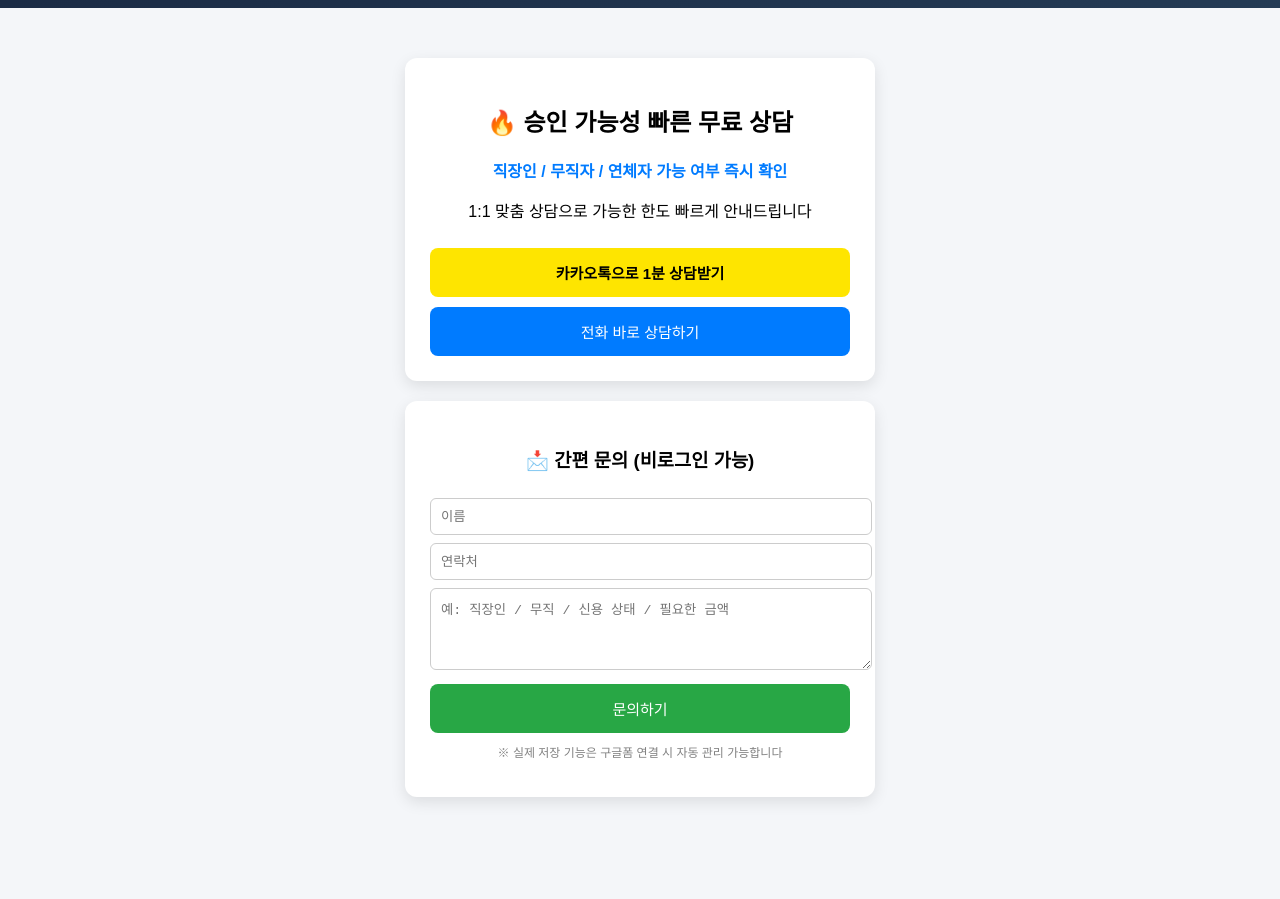
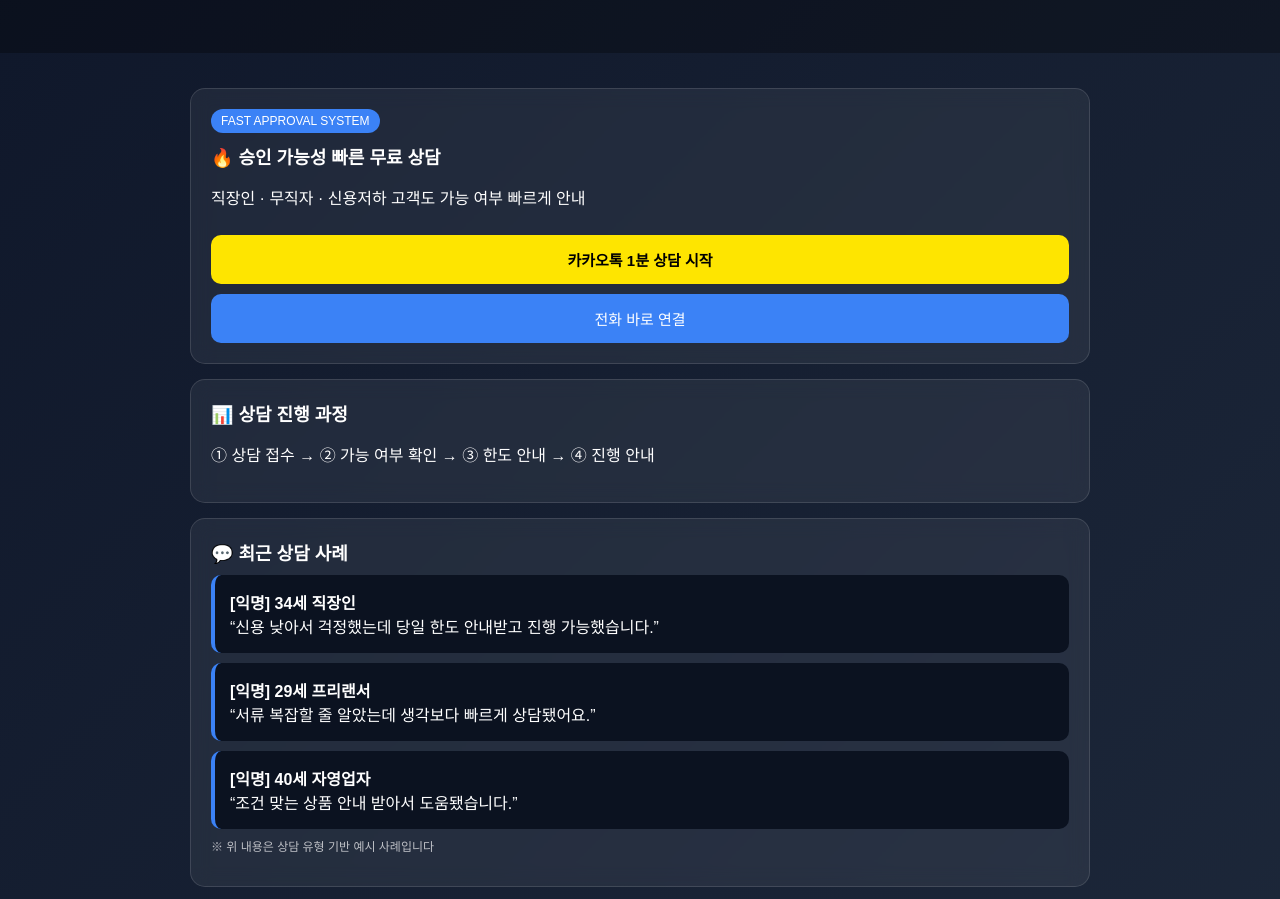
Before and after one commit to koreafinance/koreafinance, a plain HTML site: page index.html in a window 1280 px wide. Shown: the part 121-1020 px from the top of the page. Before the commit the page ends 968 px from the top, so only its background shows below. Drawn offline with Linux system fonts and the light colour scheme.

Commit message:
Update index.html

```diff
--- a/index.html
+++ b/index.html
@@ -5,120 +5,176 @@
 <title>대한재무대부중개</title>
 
 <style>
-body {margin:0;font-family:Arial;background:#f4f6f9;}
-header {
-  background: linear-gradient(135deg,#1a2a44,#243b55);
-  color:white;
-  text-align:center;
-  padding:25px;
-}
-header h1 {
+body{
   margin:0;
-  font-size:26px;
-}
-header p {
-  margin-top:8px;
-  font-size:14px;
-  opacity:0.9;
+  font-family:'Arial';
+  background: linear-gradient(135deg,#0f172a,#1e293b);
+  color:#fff;
 }
 
-section {
-  padding:30px;
+header{
   text-align:center;
+  padding:40px 20px;
+  background: rgba(0,0,0,0.3);
 }
 
-.banner {
-  background:white;
-  padding:25px;
-  margin:20px auto;
-  width:90%;
-  max-width:420px;
-  border-radius:12px;
-  box-shadow:0 5px 15px rgba(0,0,0,0.1);
+header h1{
+  margin:0;
+  font-size:30px;
+  letter-spacing:1px;
 }
 
-.highlight {
-  color:#007bff;
-  font-weight:bold;
+header p{
+  margin-top:10px;
+  opacity:0.8;
 }
 
-button {
+.container{
+  max-width:900px;
+  margin:0 auto;
+  padding:20px;
+}
+
+.card{
+  background:#ffffff10;
+  backdrop-filter: blur(10px);
+  border:1px solid #ffffff20;
+  padding:20px;
+  margin:15px 0;
+  border-radius:15px;
+}
+
+.title{
+  font-size:18px;
+  font-weight:bold;
+  margin-bottom:10px;
+}
+
+.badge{
+  display:inline-block;
+  padding:5px 10px;
+  background:#3b82f6;
+  border-radius:20px;
+  font-size:12px;
+  margin-bottom:10px;
+}
+
+button{
   width:100%;
   padding:14px;
   margin-top:10px;
   border:none;
-  border-radius:8px;
-  color:white;
+  border-radius:10px;
   font-size:15px;
   cursor:pointer;
 }
 
-.kakao {background:#FEE500;color:#000;font-weight:bold;}
-.phone {background:#007bff;}
-.send {background:#28a745;}
+.kakao{background:#FEE500;color:#000;font-weight:bold;}
+.phone{background:#3b82f6;color:#fff;}
+.send{background:#22c55e;color:#fff;}
 
-input, textarea {
+input,textarea{
   width:100%;
   padding:10px;
   margin-top:8px;
-  border-radius:6px;
-  border:1px solid #ccc;
+  border-radius:8px;
+  border:none;
 }
 
-.small {
+.review{
+  background:#0b1220;
+  border-left:4px solid #3b82f6;
+  padding:15px;
+  margin-top:10px;
+  border-radius:10px;
+}
+
+.small{
   font-size:12px;
-  color:gray;
-  margin-top:10px;
+  opacity:0.7;
+  margin-top:8px;
+}
+
+.grid{
+  display:grid;
+  grid-template-columns:1fr;
+  gap:15px;
 }
 </style>
 
 </head>
+
 <body>
 
 <header>
   <h1>대한재무대부중개</h1>
-  <p>상담사: 박요셉</p>
+  <p>상담사: 박요셉 · 1:1 빠른 금융 상담</p>
 </header>
 
-<section>
+<div class="container">
 
-<div class="banner">
-  <h2>🔥 승인 가능성 빠른 무료 상담</h2>
-  <p class="highlight">
-    직장인 / 무직자 / 연체자 가능 여부 즉시 확인
-  </p>
-  <p>
-    1:1 맞춤 상담으로 가능한 한도 빠르게 안내드립니다
-  </p>
+<!-- 메인 -->
+<div class="card">
+  <div class="badge">FAST APPROVAL SYSTEM</div>
+  <div class="title">🔥 승인 가능성 빠른 무료 상담</div>
+  <p>직장인 · 무직자 · 신용저하 고객도 가능 여부 빠르게 안내</p>
 
   <button class="kakao"
   onclick="window.location.href='https://open.kakao.com/o/slZX8lqi'">
-  카카오톡으로 1분 상담받기
+  카카오톡 1분 상담 시작
   </button>
 
   <button class="phone"
   onclick="window.location.href='tel:01075162183'">
-  전화 바로 상담하기
+  전화 바로 연결
   </button>
 </div>
 
-<div class="banner">
-  <h3>📩 간편 문의 (비로그인 가능)</h3>
+<!-- 상담 흐름 -->
+<div class="card">
+  <div class="title">📊 상담 진행 과정</div>
+  <p>① 상담 접수 → ② 가능 여부 확인 → ③ 한도 안내 → ④ 진행 안내</p>
+</div>
+
+<!-- 상담 사례 (예시) -->
+<div class="card">
+  <div class="title">💬 최근 상담 사례</div>
+
+  <div class="review">
+    <b>[익명] 34세 직장인</b><br>
+    “신용 낮아서 걱정했는데 당일 한도 안내받고 진행 가능했습니다.”
+  </div>
+
+  <div class="review">
+    <b>[익명] 29세 프리랜서</b><br>
+    “서류 복잡할 줄 알았는데 생각보다 빠르게 상담됐어요.”
+  </div>
+
+  <div class="review">
+    <b>[익명] 40세 자영업자</b><br>
+    “조건 맞는 상품 안내 받아서 도움됐습니다.”
+  </div>
+
+  <p class="small">※ 위 내용은 상담 유형 기반 예시 사례입니다</p>
+</div>
+
+<!-- 문의 -->
+<div class="card">
+  <div class="title">📩 간편 문의</div>
 
   <input type="text" placeholder="이름">
   <input type="text" placeholder="연락처">
-  <textarea rows="4" placeholder="예: 직장인 / 무직 / 신용 상태 / 필요한 금액"></textarea>
+  <textarea rows="4" placeholder="직업 / 신용상태 / 필요금액"></textarea>
 
-  <button class="send" onclick="alert('문의가 접수되었습니다. 빠르게 연락드립니다.')">
+  <button class="send"
+  onclick="alert('문의가 접수되었습니다. 빠르게 연락드립니다.')">
   문의하기
   </button>
 
-  <p class="small">
-    ※ 실제 저장 기능은 구글폼 연결 시 자동 관리 가능합니다
-  </p>
+  <p class="small">※ 실제 저장 기능은 구글폼 연결 시 자동 관리 가능</p>
 </div>
 
-</section>
+</div>
 
 </body>
 </html>
```
